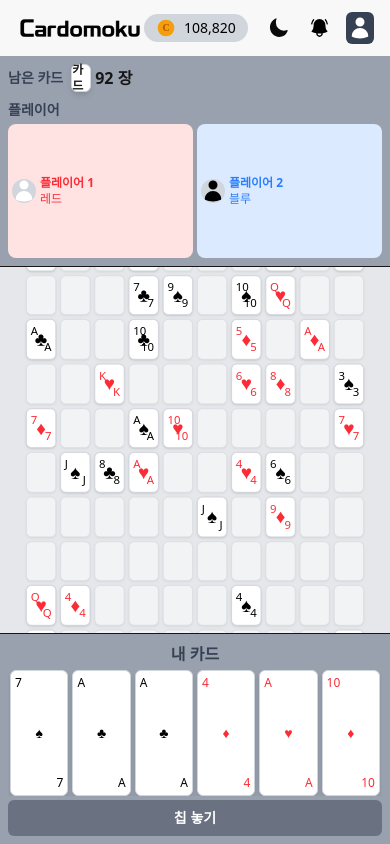
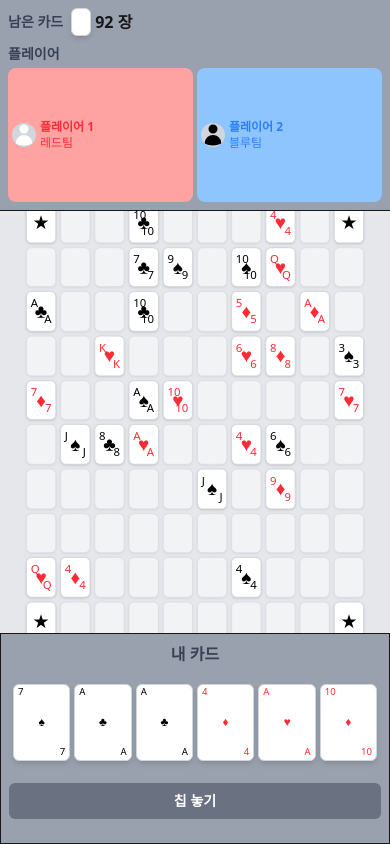
Before and after one commit to Cardomoku/client, a Next.js app: page /game in a window 390 px wide. Built offline with nearby package versions, Linux system fonts and the light colour scheme.

Commit message:
refactor: 게임 페이지 반응형 오류 수정

```diff
--- a/src/app/game/page.tsx
+++ b/src/app/game/page.tsx
@@ -2,7 +2,6 @@
 
 import { useEffect, useState } from 'react';
 import { useSearchParams } from 'next/navigation';
-import Header from '@/components/Header';
 import PlayerSection from '../../components/PlayerSection';
 import GameBoard from '../../components/GameBoard';
 import PlayerHand from '../../components/PlayerHand';
@@ -55,9 +54,7 @@ export default function GamePage() {
 
   return (
     <div className="h-screen flex flex-col overflow-hidden">
-      <Header coins={108820} />
-
-      {/* 통합 반응형 레이아웃 - 헤더 아래 모든 공간 사용 */}
+      {/* 통합 반응형 레이아웃 - 전체 화면 사용 */}
       <main className="flex-1 flex flex-col md:flex-row overflow-hidden">
         {/* 플레이어 섹션 (모바일: 상단, 데스크탑: 좌측) */}
         <div className="w-full md:w-64 h-[25vh] md:h-full order-1 md:order-1 flex-shrink-0
@@ -80,7 +77,7 @@ export default function GamePage() {
         <div className="w-full md:w-64 h-[25vh] md:h-full order-3 md:order-3 flex-shrink-0
                        bg-gray-400
                        p-2 md:p-4
-                       border-t md:border-t-0 md:border-l
+                       border md:border md:border-l
                        md:m-2 md:rounded-lg overflow-auto">
           <PlayerHand />
         </div>
--- a/src/components/PlayerHand.tsx
+++ b/src/components/PlayerHand.tsx
@@ -76,35 +76,38 @@ const PlayerHand: React.FC = () => {
 
   return (
     <div className="h-full flex flex-col">
-      <h3 className="font-bold mb-1 text-gray-700 text-center md:text-left">내 카드</h3>
+      <h3 className="font-bold mb-1 text-gray-700 dark:text-gray-300 text-center md:text-left">내 카드</h3>
 
-      <div className="flex-1 flex flex-col">
-        {/* 모바일에서는 스크롤 가능한 가로 레이아웃, 데스크탑에서는 세로 레이아웃 */}
-        <div className="flex flex-row md:flex-col flex-wrap justify-center md:justify-start gap-1 overflow-auto flex-1">
+      <div className="flex flex-col h-full">
+        {/* 통합 레이아웃 - 모바일: 6열 그리드, 데스크탑: 2열 x 3행 그리드 */}
+        <div className="flex-1 min-h-0 max-h-[calc(100%-50px)] px-1 flex items-center">
+          <div className="grid grid-cols-6 md:grid-cols-2 md:grid-rows-3 gap-1 md:gap-3 w-full">
             {cards.map((card) => (
               <div
                 key={card.id}
-              className={`flex-shrink-0 aspect-[3/4] w-[calc(16.66%-4px)] md:w-full max-w-[80px] md:max-h-[calc((100%-70px)/6)] cursor-pointer relative flex items-center justify-center bg-white dark:bg-gray-800 border border-gray-300 dark:border-gray-600 rounded-md shadow-md transition-all ${
+                className={`aspect-[3/4] w-full cursor-pointer relative flex items-center justify-center bg-white dark:bg-gray-800 border border-gray-300 dark:border-gray-600 rounded-md shadow-md transition-all ${
                   card.selected
-                  ? 'ring-2 ring-blue-500 dark:ring-blue-400 transform md:translate-x-2'
-                  : 'hover:ring-1 hover:ring-blue-300 dark:hover:ring-blue-600'
+                    ? 'ring-2 ring-blue-400 transform translate-y-[-4px]'
+                    : 'hover:ring-1 hover:ring-blue-600'
                 }`}
                 onClick={() => handleCardSelect(card.id)}
               >
-              <div className={`absolute top-1 left-1 text-xs ${getCardColor(card.suit)}`}>
+                <div className={`absolute top-0 left-1 text-[0.6rem] md:text-xs ${getCardColor(card.suit)}`}>
                   {card.rank}
                 </div>
-              <div className={`text-sm sm:text-lg md:text-xl ${getCardColor(card.suit)}`}>
+                <div className={`text-xs sm:text-sm md:text-lg ${getCardColor(card.suit)}`}>
                   {getSuitSymbol(card.suit)}
                 </div>
-              <div className={`absolute bottom-1 right-1 text-xs ${getCardColor(card.suit)}`}>
+                <div className={`absolute bottom-0 right-1 text-[0.6rem] md:text-xs ${getCardColor(card.suit)}`}>
                   {card.rank}
                 </div>
               </div>
             ))}
           </div>
+        </div>
 
-        <div className="mt-1 md:mt-2">
+        {/* 버튼 영역 - 고정 높이 및 위치 */}
+        <div className="mt-auto pt-2 pb-2 flex-shrink-0 mb-2">
           <button
             className="w-full py-2 md:py-3 bg-blue-800 hover:bg-blue-400 disabled:bg-gray-500 text-white rounded-md font-bold transition-all text-sm md:text-base"
             disabled={!selectedCard}
--- a/src/components/PlayerSection.tsx
+++ b/src/components/PlayerSection.tsx
@@ -15,49 +15,63 @@ const PlayerSection: React.FC<PlayerSectionProps> = ({
   remainingCards,
   roomType
 }) => {
-  // 플레이어를 팀별로 정렬 (2vs2인 경우)
-  const sortedPlayers = [...players].sort((a, b) => {
-    if (roomType === '2vs2' && a.team !== b.team) {
-      return (a.team || 0) - (b.team || 0);
-    }
-    return 0;
-  });
 
   // 플레이어 색상 가져오기
-  const getPlayerColor = (index: number) => {
-    if (roomType === '1vs1') {
-      return index === 0
-        ? 'text-red-500 bg-red-100 dark:bg-red-900/30'
-        : 'text-blue-500 bg-blue-100 dark:bg-blue-900/30';
-    } else if (roomType === '2vs2') {
-      return index < 2
-        ? 'text-red-500 bg-red-100 dark:bg-red-900/30'
-        : 'text-blue-500 bg-blue-100 dark:bg-blue-900/30';
+  const getPlayerColor = (player: Player) => {
+    const teamId = player.team;
+
+    if (roomType === '1vs1' || roomType === '2vs2') {
+      // 1vs1과 2vs2에서는 레드팀(1)과 블루팀(2)만 사용
+      return teamId === 1
+        ? 'text-red-500 bg-red-300'
+        : 'text-blue-500 bg-blue-300';
     } else if (roomType === '1vs1vs1') {
-      switch (index) {
-        case 0: return 'text-red-500 bg-red-100 dark:bg-red-900/30';
-        case 1: return 'text-blue-500 bg-blue-100 dark:bg-blue-900/30';
-        case 2: return 'text-green-500 bg-green-100 dark:bg-green-900/30';
-        default: return 'bg-gray-200 dark:bg-gray-700';
+      // 1vs1vs1에서는 레드(1), 블루(2), 그린(3) 사용
+      switch (teamId) {
+        case 1: return 'text-red-500 bg-red-300';
+        case 2: return 'text-blue-500 bg-blue-300';
+        case 3: return 'text-green-500 bg-green-300';
       }
     }
+
     return 'bg-gray-200 dark:bg-gray-700';
   };
 
+  // 플레이어 팀 텍스트 색상
+  const getTeamTextColor = (player: Player) => {
+    const teamId = player.team;
+
+    if (roomType === '1vs1' || roomType === '2vs2') {
+      return teamId === 1 ? 'text-red-500' : 'text-blue-500';
+    } else if (roomType === '1vs1vs1') {
+      switch (teamId) {
+        case 1: return 'text-red-500';
+        case 2: return 'text-blue-500';
+        case 3: return 'text-green-500';
+        default: return 'text-gray-500';
+      }
+    }
+
+    return 'text-gray-500';
+  };
+
   // 플레이어 팀/색상 이름 가져오기
-  const getPlayerTeamName = (index: number) => {
+  const getPlayerTeamName = (player: Player) => {
+    const teamId = player.team;
+
     if (roomType === '1vs1') {
-      return index === 0 ? '레드' : '블루';
+      return teamId === 1 ? '레드팀' : '블루팀';
     } else if (roomType === '2vs2') {
-      return index < 2 ? '레드팀' : '블루팀';
+      return teamId === 1 ? '레드팀' : '블루팀';
     } else if (roomType === '1vs1vs1') {
-      switch (index) {
-        case 0: return '레드';
-        case 1: return '블루';
-        case 2: return '그린';
+      switch (teamId) {
+        case 1: return '레드팀';
+        case 2: return '블루팀';
+        case 3: return '그린팀';
         default: return '';
       }
     }
+
     return '';
   };
 
@@ -68,7 +82,6 @@ const PlayerSection: React.FC<PlayerSectionProps> = ({
         <h3 className="font-bold text-sm md:text-base text-gray-700 dark:text-gray-300 mr-2 md:mr-0 md:mb-1">남은 카드</h3>
         <div className="flex items-center">
           <div className="w-5 h-7 md:w-8 md:h-12 bg-white dark:bg-gray-600 border border-gray-300 dark:border-gray-500 rounded-md shadow-md flex items-center justify-center text-xs md:text-sm font-bold">
-            카드
           </div>
           <div className="ml-1 md:ml-2 text-base md:text-lg font-bold">
             {remainingCards} 장
@@ -79,10 +92,10 @@ const PlayerSection: React.FC<PlayerSectionProps> = ({
       {/* 플레이어 목록 */}
       <h3 className="font-bold text-sm md:text-base mt-1 mb-1 text-gray-700 dark:text-gray-300">플레이어</h3>
       <div className="flex-1 flex md:flex-col gap-1 overflow-auto">
-        {sortedPlayers.map((player, index) => (
+        {players.map((player) => (
           <div
             key={player.id}
-            className={`flex-1 md:flex-none flex items-center p-1 md:p-2 rounded-lg ${getPlayerColor(index)}`}
+            className={`flex-1 md:flex-none flex items-center p-1 md:p-2 rounded-lg ${getPlayerColor(player)}`}
           >
             <div className="w-6 h-6 md:w-8 md:h-8 relative rounded-full overflow-hidden bg-gray-300 dark:bg-gray-600 flex-shrink-0">
               <Image
@@ -95,14 +108,8 @@ const PlayerSection: React.FC<PlayerSectionProps> = ({
             </div>
             <div className="ml-1 md:ml-2 flex flex-col overflow-hidden">
               <div className="text-xs md:text-sm font-semibold truncate">{player.nickname}</div>
-              <div className={`text-xs ${
-                index === 0
-                  ? 'text-red-500'
-                  : index === 1
-                    ? 'text-blue-500'
-                    : 'text-green-500'
-              }`}>
-                {getPlayerTeamName(index)}
+              <div className={`text-xs ${getTeamTextColor(player)}`}>
+                {getPlayerTeamName(player)}
               </div>
             </div>
           </div>
```
Lines whose indentation alone changed are shown as unchanged.
